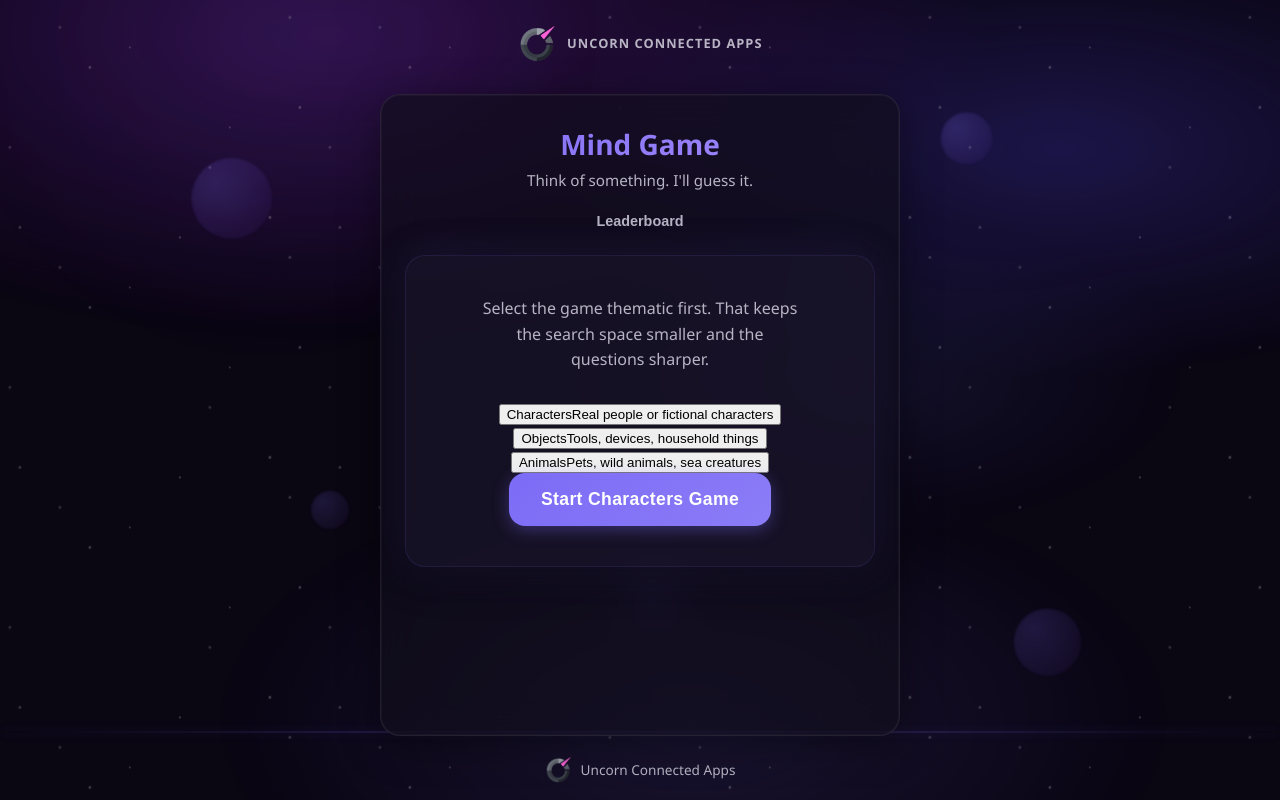
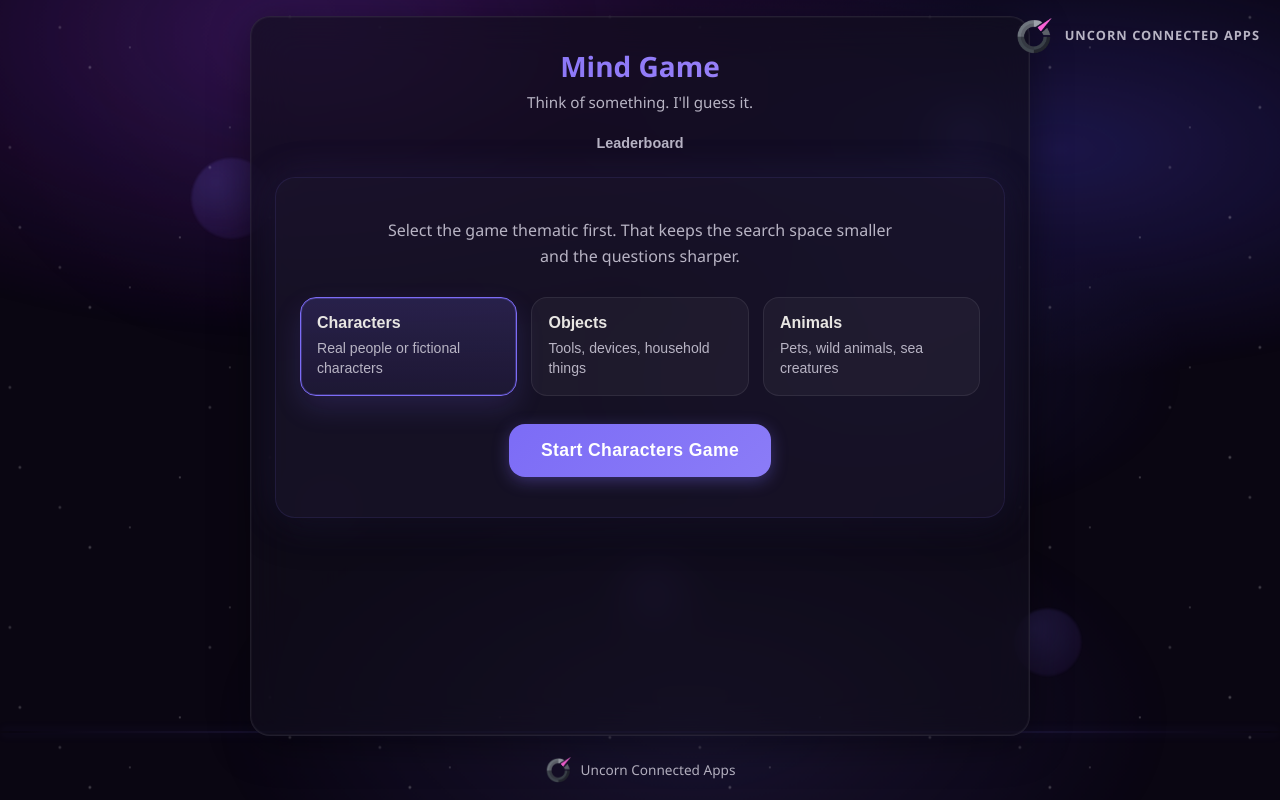
Before and after one commit to Nirojan-Balasubramaniyam/Mind-Game, a React (Vite) app in the folder frontend/: page / in a window 1280 px wide. Built offline with nearby package versions, Linux system fonts and the light colour scheme.

Commit message:
feat: enhance layout and styling for theme selection and result display

```diff
--- a/frontend/src/styles/App.css
+++ b/frontend/src/styles/App.css
@@ -3,24 +3,25 @@
   display: flex;
   flex-direction: column;
   align-items: center;
-  max-width: 560px;
+  max-width: 820px;
   margin: 0 auto;
   padding: 1rem 1.25rem;
 }
 
-/* Header: logo + company name at top center */
+/* Header: logo + company name fixed at top-right corner */
 .app-header {
-  text-align: center;
-  margin-bottom: 1rem;
-  padding: 0.5rem 0;
+  position: fixed;
+  top: 1rem;
+  right: 1.25rem;
+  z-index: 100;
+  margin: 0;
+  padding: 0;
 }
 
 .header-brand {
   display: inline-flex;
   align-items: center;
-  justify-content: center;
   gap: 0.6rem;
-  flex-wrap: wrap;
 }
 
 .brand-logo {
@@ -241,11 +242,56 @@
 .start-screen p {
   color: var(--text-muted);
   margin: 0 0 1.75rem;
-  max-width: 320px;
+  max-width: 520px;
   margin-left: auto;
   margin-right: auto;
   font-size: 1rem;
   line-height: 1.6;
+}
+
+.theme-grid {
+  display: grid;
+  grid-template-columns: repeat(3, minmax(0, 1fr));
+  gap: 0.9rem;
+  margin: 0 0 1.75rem;
+}
+
+.theme-card {
+  display: flex;
+  flex-direction: column;
+  align-items: flex-start;
+  gap: 0.35rem;
+  padding: 1rem;
+  text-align: left;
+  background: rgba(255, 255, 255, 0.04);
+  border: 1px solid rgba(255, 255, 255, 0.08);
+  border-radius: var(--radius-lg);
+  color: var(--text);
+  cursor: pointer;
+  transition: transform 0.18s ease, border-color 0.2s ease, box-shadow 0.2s ease, background 0.2s ease;
+}
+
+.theme-card:hover {
+  transform: translateY(-2px);
+  border-color: rgba(124, 108, 246, 0.45);
+  background: rgba(124, 108, 246, 0.08);
+}
+
+.theme-card.is-selected {
+  border-color: var(--accent);
+  background: linear-gradient(180deg, rgba(124, 108, 246, 0.18), rgba(124, 108, 246, 0.08));
+  box-shadow: 0 0 0 1px rgba(124, 108, 246, 0.3) inset, 0 12px 28px rgba(124, 108, 246, 0.16);
+}
+
+.theme-card-title {
+  font-size: 1rem;
+  font-weight: 700;
+}
+
+.theme-card-description {
+  font-size: 0.88rem;
+  line-height: 1.45;
+  color: var(--text-muted);
 }
 
 .progress-bar {
@@ -272,6 +318,107 @@
   border-radius: 3px;
   transition: width 0.4s ease;
   box-shadow: 0 0 12px rgba(124, 108, 246, 0.4);
+}
+
+/* Single-question view (Akinator-style) */
+.single-question-view {
+  min-height: 140px;
+  padding: 1.25rem;
+  background: rgba(30, 24, 48, 0.5);
+  border-radius: var(--radius-xl);
+  border: 1px solid rgba(255, 255, 255, 0.06);
+  display: flex;
+  flex-direction: column;
+  align-items: center;
+  justify-content: center;
+  gap: 1.25rem;
+}
+
+.question-card {
+  width: 100%;
+  text-align: center;
+}
+
+.question-card-label {
+  font-size: 0.8rem;
+  color: var(--text-muted);
+  text-transform: uppercase;
+  letter-spacing: 0.06em;
+  margin: 0 0 0.5rem;
+}
+
+.question-card-text {
+  font-size: 1.15rem;
+  line-height: 1.5;
+  margin: 0 0 0.75rem;
+  color: var(--text);
+}
+
+.question-card-answer {
+  font-size: 0.95rem;
+  color: var(--text-muted);
+  margin: 0;
+}
+
+.thinking-inline {
+  width: 100%;
+  display: flex;
+  justify-content: center;
+}
+
+.revise-answer-panel {
+  width: 100%;
+  display: flex;
+  flex-direction: column;
+  gap: 0.85rem;
+  align-items: center;
+}
+
+.revise-answer-label {
+  margin: 0;
+  font-size: 0.92rem;
+  color: var(--text-muted);
+  text-align: center;
+}
+
+/* Step navigation (Prev / Next) */
+.step-nav {
+  display: flex;
+  align-items: center;
+  justify-content: center;
+  gap: 1.5rem;
+  padding: 0.75rem 0;
+}
+
+.step-indicator {
+  font-size: 0.9rem;
+  color: var(--text-muted);
+  min-width: 4rem;
+  text-align: center;
+}
+
+.btn-step {
+  min-width: 5rem;
+  font-size: 0.9rem;
+}
+
+.btn-step:disabled {
+  opacity: 0.35;
+  cursor: default;
+}
+
+/* Game actions: Quit + New Game */
+.game-actions {
+  display: flex;
+  align-items: center;
+  justify-content: center;
+  gap: 0.75rem;
+  flex-wrap: wrap;
+  margin-top: 0.5rem;
+}
+
+.btn-quit {
+  font-size: 0.9rem;
 }
 
 .chat {
@@ -434,6 +581,34 @@
   border: 1px solid rgba(124, 108, 246, 0.12);
 }
 
+.result-visual {
+  width: 140px;
+  height: 140px;
+  margin: 0 auto 1.25rem;
+  border-radius: 50%;
+  background: radial-gradient(circle at 30% 30%, rgba(255,255,255,0.12), transparent 60%),
+    radial-gradient(circle at 70% 70%, rgba(124,108,246,0.25), transparent 60%);
+  box-shadow: 0 0 32px rgba(124, 108, 246, 0.25);
+  overflow: hidden;
+  display: flex;
+  align-items: center;
+  justify-content: center;
+  position: relative;
+}
+
+.result-visual img {
+  width: 100%;
+  height: 100%;
+  object-fit: cover;
+  display: block;
+}
+
+.result-emoji {
+  font-size: 4rem;
+  line-height: 1;
+  user-select: none;
+}
+
 .result-screen h2 {
   font-size: 1.25rem;
   margin: 0 0 1rem;
@@ -547,3 +722,9 @@
   color: var(--accent);
   min-width: 2.5rem;
 }
+
+@media (max-width: 640px) {
+  .theme-grid {
+    grid-template-columns: 1fr;
+  }
+}
```
